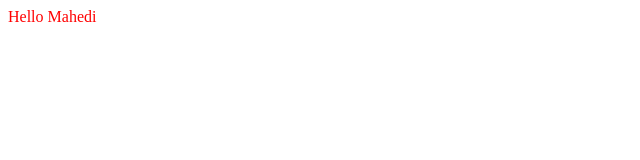
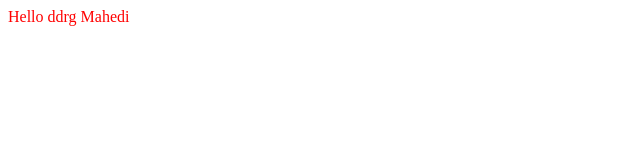
Before and after one commit to AnwarHossainSR/webpack-with-typescript, a React app: page / in a window 1280 px wide. Shown: the top 160 px of the page, without its empty margins (0-640 px from the left). Built offline with nearby package versions, Linux system fonts and the light colour scheme.

Commit message:
react refresh pluging setup

```diff
--- a/src/App.tsx
+++ b/src/App.tsx
@@ -1,7 +1,7 @@
 import './tyle.css';
 
 const App = () => {
-  return <div>Hello {process.env.name}</div>;
+  return <div>Hello ddrg {process.env.name}</div>;
 };
 
 export default App;
```
